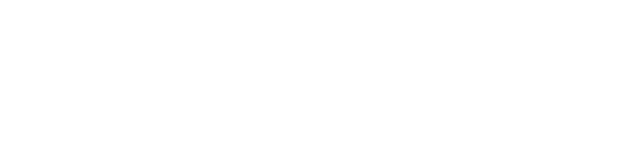
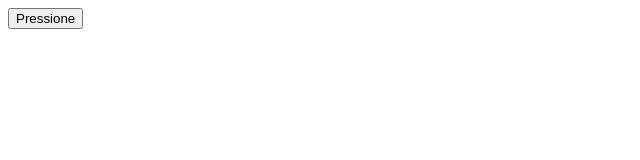
Before and after one commit to wilson-castro/estudo-node, a plain HTML site: page cursojs/index.html in a window 1280 px wide. Shown: the whole page, without its empty margins (0-640 px from the left). Drawn offline with Linux system fonts and the light colour scheme.

Commit message:
eventos inline

```diff
--- a/cursojs/index.html
+++ b/cursojs/index.html
@@ -9,16 +9,15 @@
 </head>
 
 <body>
+    <button onclick="mostrarAlerta()" >Pressione</button>
 
     <script>
 
-        function exibeAlgo() {
-            console.log('Olá Mundo');
+
+        function mostrarAlerta() {
+            alert('botão clicado')
         }
-        /*
-            -> a cada 1s    setInterval(exibeAlgo, 1000);
-            -> depois de 5s    setTimeout(exibeAlgo, 5000);
-        */
+
     </script>
 </body>
 
```
